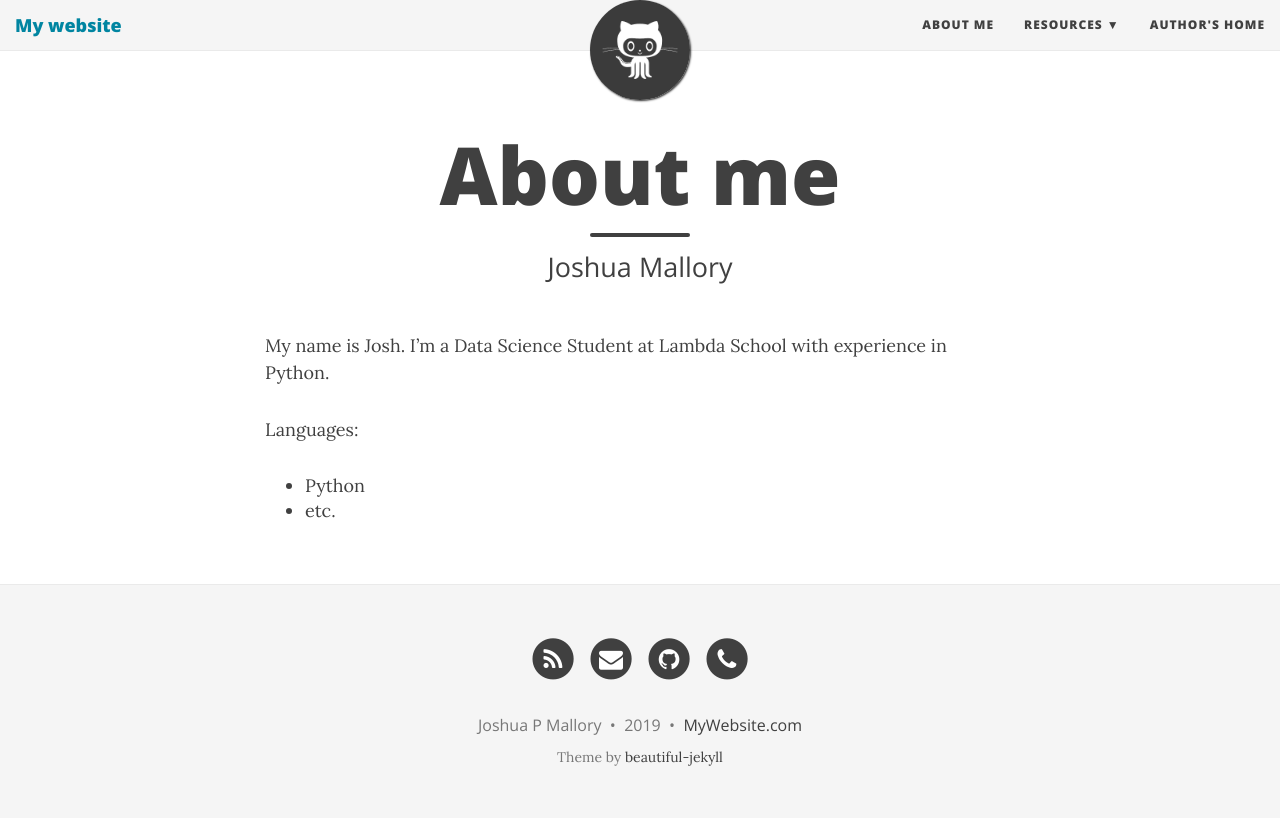
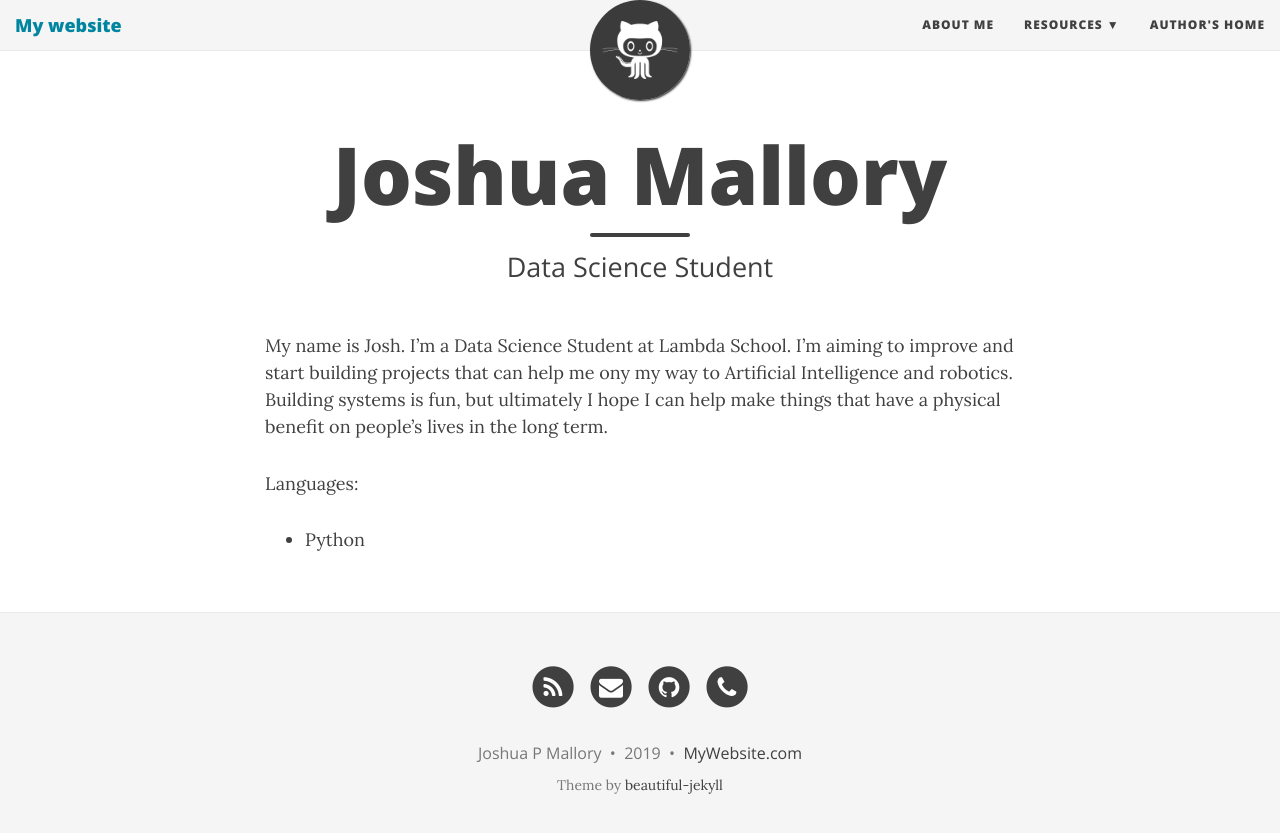
Before and after one commit to JoshuaPMallory/JoshuaPMallory.github.io, a Jekyll site: the page built from aboutme.md, in a window 1280 px wide. Shown: the top 833 px of the page. Built offline with Jekyll 4.4.1, drawn with Linux system fonts in a browser that asks for light colours; nearby versions of some CDN libraries.

Commit message:
Updated About me
Better than before.

```diff
--- a/aboutme.md
+++ b/aboutme.md
@@ -1,11 +1,10 @@
 ---
 layout: page
-title: About me
-subtitle: Joshua Mallory
+title: Joshua Mallory
+subtitle: Data Science Student
 ---
 
-My name is Josh. I'm a Data Science Student at Lambda School with experience in Python.
+My name is Josh. I'm a Data Science Student at Lambda School. I'm aiming to improve and start building projects that can help me ony my way to Artificial Intelligence and robotics. Building systems is fun, but ultimately I hope I can help make things that have a physical benefit on people's lives in the long term.
 
 Languages:
 - Python
-- etc.
```
